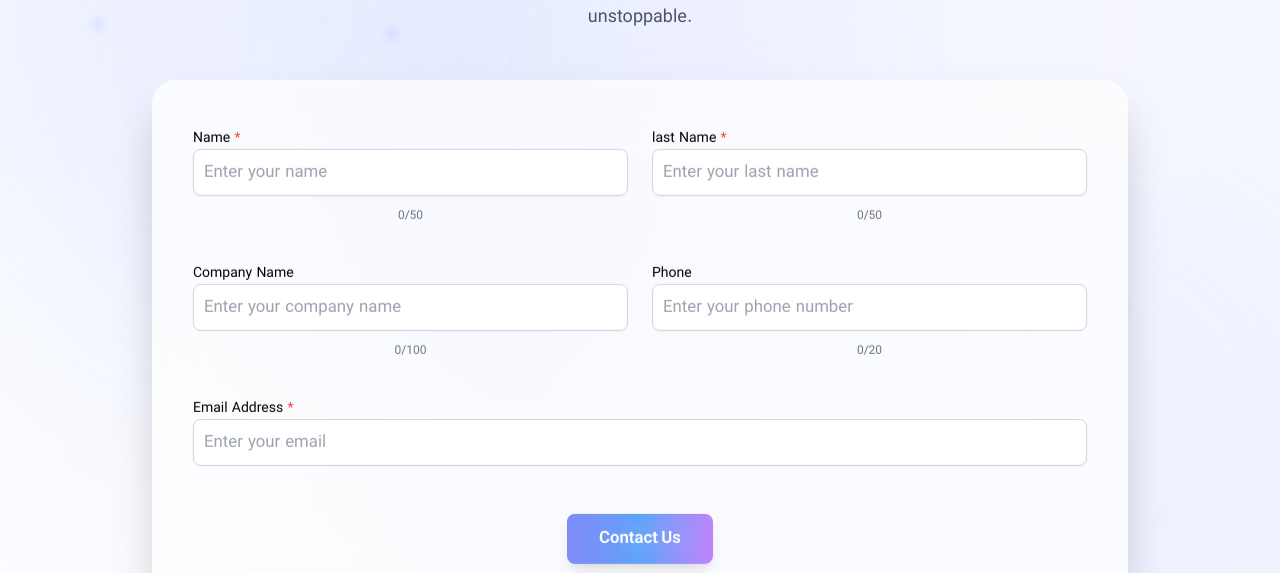
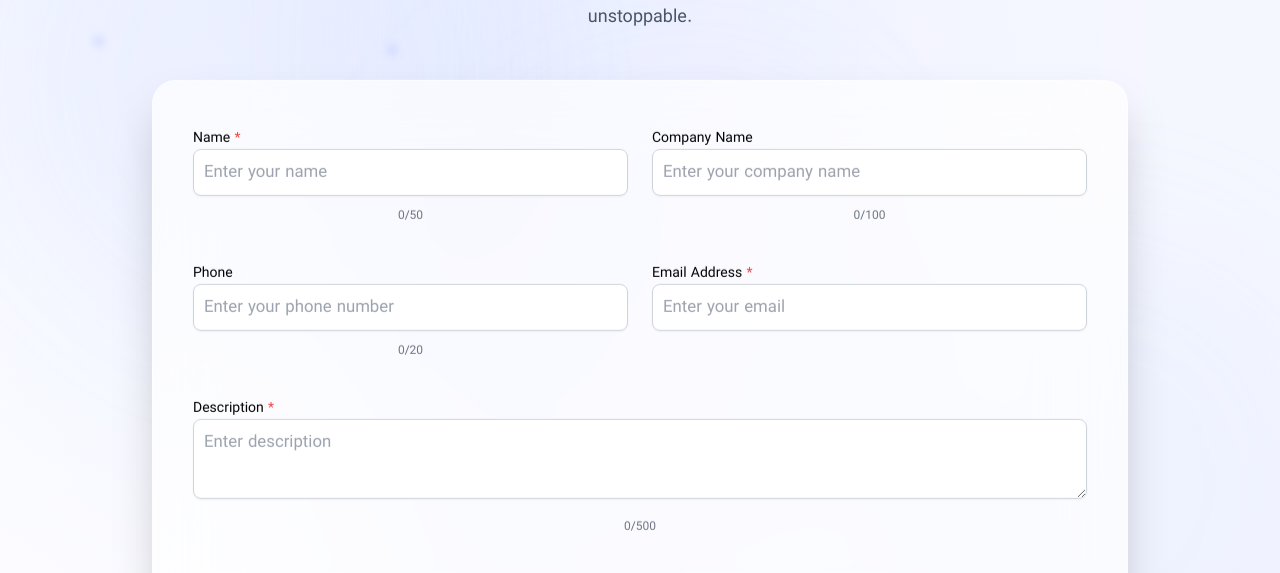
Before and after one commit to saman-alayee/landding_daart, a Nuxt app: page / in a window 1280 px wide. Shown: the part 2864-3437 px from the top of the page. Built offline with nearby package versions, Linux system fonts and the light colour scheme.

Commit message:
add desc to leads

```diff
--- a/components/elements/components/leadSections.vue
+++ b/components/elements/components/leadSections.vue
@@ -94,10 +94,11 @@
                 >
                     <div class="grid grid-cols-1 md:grid-cols-2 gap-6">
                         <InputBase :label="$t('leadForm.fields.name.label')" :placeholder="$t('leadForm.fields.name.placeholder')" v-model="leadForm.name" requireText="*" maxLength="50" />
-                        <InputBase :label="$t('leadForm.fields.lastname.label')" :placeholder="$t('leadForm.fields.lastname.placeholder')" v-model="leadForm.lastname" requireText="*" maxLength="50" />
                         <InputBase :label="$t('leadForm.fields.company.label')" :placeholder="$t('leadForm.fields.company.placeholder')" v-model="leadForm.company" maxLength="100" />
                         <InputBase :label="$t('leadForm.fields.phone.label')" :placeholder="$t('leadForm.fields.phone.placeholder')" v-model="leadForm.phone" maxLength="20" />
-                        <InputBase class="md:col-span-2" :label="$t('leadForm.fields.email.label')" :placeholder="$t('leadForm.fields.email.placeholder')" type="email" v-model="leadForm.email" requireText="*" />
+                        <InputBase  :label="$t('leadForm.fields.email.label')" :placeholder="$t('leadForm.fields.email.placeholder')" type="email" v-model="leadForm.email" requireText="*" />
+                        <InputBase class="md:col-span-2"  maxLength="500"  :label="$t('leadForm.fields.description.label')" :placeholder="$t('leadForm.fields.description.placeholder')" type="textarea" v-model="leadForm.description" requireText="*" />
+
                     </div>
 
                     <div class="flex justify-center">
@@ -137,20 +138,20 @@ const crmStore = useCrmStore()
 // Define types for form and API response
 interface LeadForm {
     name: string
-    lastname: string
     email: string
     company?: string
     phone?: string
     message?: string
     city?: string
+    description?:string
 }
 
 const leadForm = reactive<LeadForm>({
     name: '',
-    lastname: '',
     email: '',
     company: '',
     phone: '',
+    description:''
 })
 
 const formMessage = ref("")
@@ -161,7 +162,7 @@ const submitLead = async (): Promise<void> => {
     formMessage.value = ''
 
     // ✅ 1. Required fields check
-    if (!leadForm.name || !leadForm.lastname || !leadForm.email) {
+    if (!leadForm.name || !leadForm.company || !leadForm.description || !leadForm.email || !leadForm.phone) {
         formMessage.value = $t('leadForm.missingFields') // e.g., "Please fill in all required fields."
         loading.value = false
         return
--- a/locales/en.json
+++ b/locales/en.json
@@ -21,7 +21,7 @@
     "title": "No experience or big budget needed",
     "desc": "New to online advertising? Learn how Daart Ads helps you reach your advertising goals without the high costs of traditional solutions.",
     "imageAlt": "No experience or big budget needed",
-    "button":"See More"
+    "button": "See More"
   },
   "info2": {
     "title": "Maximize Your Reach with Google Ads",
@@ -155,6 +155,12 @@
         "label": "Phone",
         "placeholder": "Enter your phone number"
       },
+      "description": {
+        "label": "Description",
+        "placeholder": "Enter description",
+        "requireText": "*",
+        "help": "Please provide a detailed description"
+      },
       "message": {
         "label": "Your Message",
         "placeholder": "Write your message"
@@ -182,7 +188,7 @@
     },
     "copyright": "All material and intellectual rights of Daart website belong to Creative Future Solutions Co. (Copyright 2016 – {year})"
   },
-    "googleAds": {
+  "googleAds": {
     "hero": {
       "logoAlt": "Google Ads",
       "title": "Google",
--- a/stores/createLeads.ts
+++ b/stores/createLeads.ts
@@ -25,7 +25,7 @@ export const useCrmStore = defineStore('crm', () => {
     formMessage.value = ''
 
     try {
-      const res: ApiResponse = await $fetch('https://land.daartads.com/api/crm/create-leads', {
+      const res: ApiResponse = await $fetch('http://localhost:5000/api/crm/create-leads', {
         method: 'POST',
         body: leadForm
       })
```
